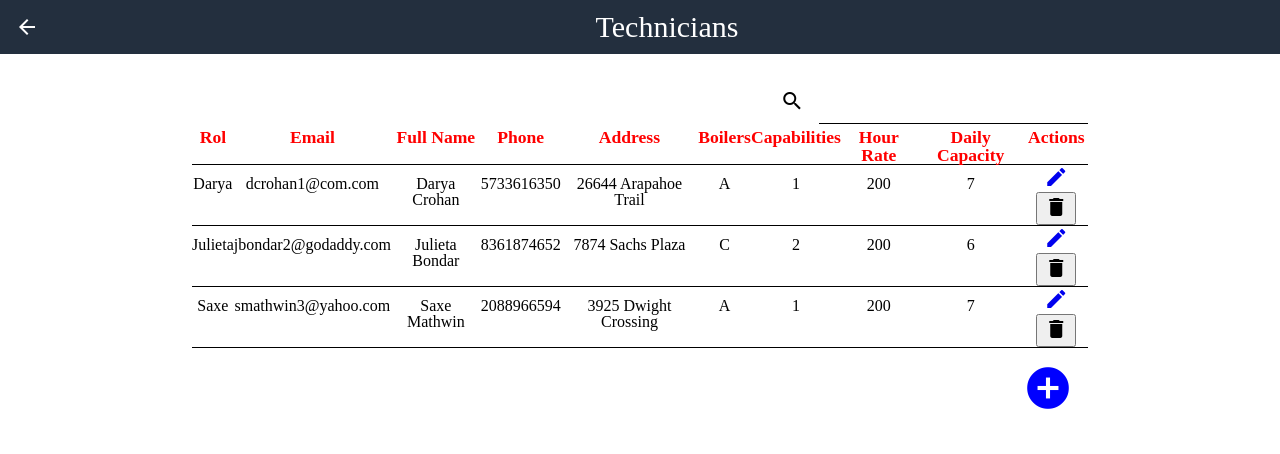
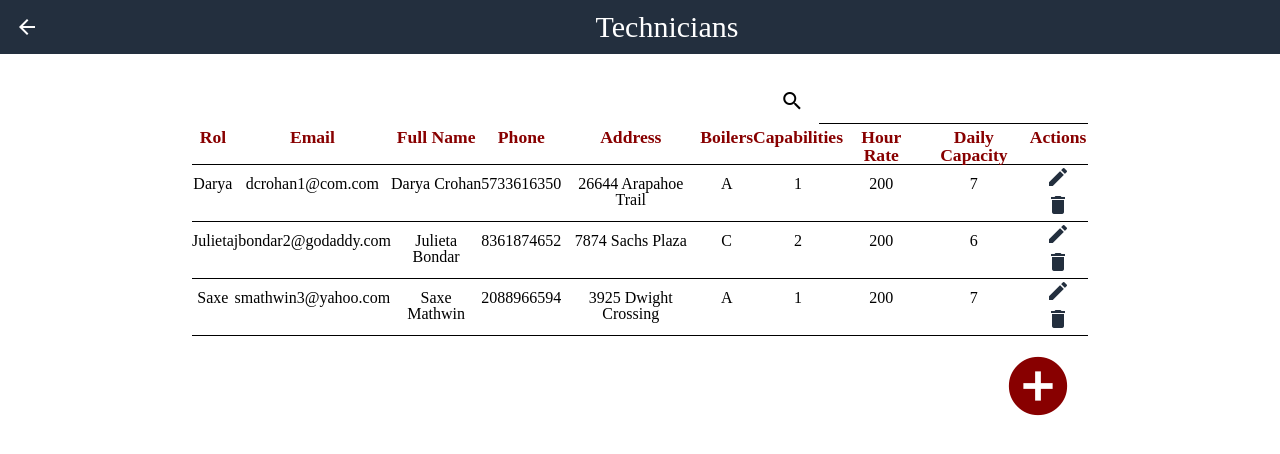
Before and after one commit to lucasd92/11-React, a React (Create React App) app: page / in a window 1280 px wide. Shown: the top 454 px of the page. Built offline with nearby package versions, Linux system fonts and the light colour scheme.

Commit message:
Changes in form style

```diff
--- a/src/css/form.css
+++ b/src/css/form.css
@@ -19,9 +19,6 @@ div > input{
   padding: 5px 0px;
   margin: 5px 0px;
 }
-input[type="submit"] {
-  width: 80%;
-}
 div > p {
   color: red;
   font-weight: bold;
@@ -41,12 +38,15 @@ div > p {
   align-items: center;
 }
 .submit-container input{
+  width: 50%;
   font-size: 30px;
+  background-color: rgb(136,0,0);
+  color: white;
 }
 .form-header {
   display: flex;
   justify-content: space-between;
-  background-color: brown;
+  background-color: rgb(136,0,0);
   padding:15px;
   font-size: 30px;
 }
--- a/src/css/plusbutton.css
+++ b/src/css/plusbutton.css
@@ -6,6 +6,6 @@
 }
 
 .plus-button i {
-  font-size: 50px;
-  color: blue;
+  font-size: 70px;
+  color: rgb(136,0,0);
 }
--- a/src/css/table.css
+++ b/src/css/table.css
@@ -4,7 +4,7 @@
 
 }
 .resource-table thead {
-  color: red;
+  color: rgb(136,0,0);
   font-size: 110%;
   font-weight: bold;
 }
@@ -17,3 +17,10 @@
 .resource-table td {
   text-align: center;
 }
+.resource-table i {
+  color: rgb(35, 47, 62);
+}
+.resource-table button {
+  background-color: transparent;
+  border: none;
+}
```
